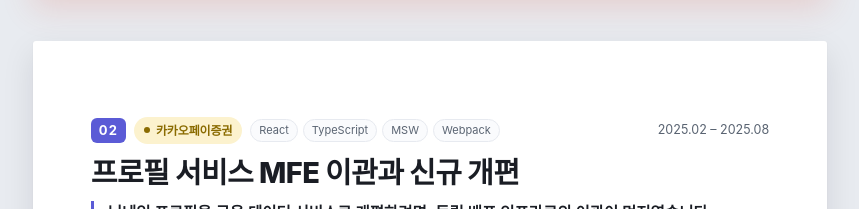
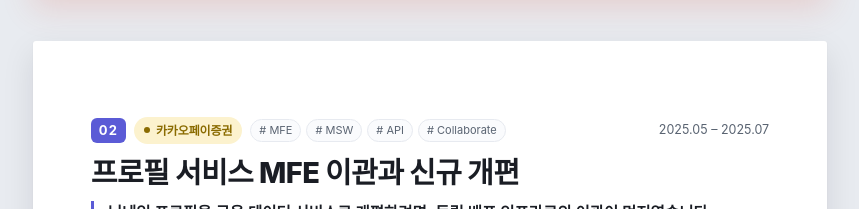
Before and after one commit to vi-wolhwa/portfolio, a React (Vite) app: page / in a window 1280 px wide. Shown: the part 2340-2549 px from the top of the page, without its empty margins (210-1069 px from the left). Built offline with nearby package versions, Linux system fonts and the light colour scheme; a web font is replaced by a local one.

Commit message:
v2.4.0 ─ 전체 프로젝트 태그 입력

```diff
--- a/src/data/projects.ts
+++ b/src/data/projects.ts
@@ -37,8 +37,8 @@ export const projects: Project[] = [
     tagline:
       '가장 중요한 페이지가 느렸던 근본 원인을 찾아, 데이터와 렌더링 우선순위를 재설계했습니다.',
     role: 'Frontend · 인턴',
-    period: '2025.02 – 2025.08',
-    stack: ['Next.js', 'React 18', 'TypeScript', 'React-query', 'MyAxios'],
+    period: '2025.04 – 2025.07',
+    stack: ['# SSR', '# React-query', '# Hydration', '# startTransition'],
     refs: [
       {
         kind: 'docs',
@@ -84,8 +84,8 @@ export const projects: Project[] = [
     tagline:
       '닉네임 프로필을 금융 데이터 서비스로 개편하려면, 독립 배포 인프라로의 이관이 먼저였습니다.',
     role: 'Frontend · 인턴',
-    period: '2025.02 – 2025.08',
-    stack: ['React', 'TypeScript', 'MSW', 'Webpack'],
+    period: '2025.05 – 2025.07',
+    stack: ['# MFE', '# MSW', '# API', '# Collaborate'],
     refs: [
       {
         kind: 'docs',
@@ -135,8 +135,8 @@ export const projects: Project[] = [
     tagline:
       '컴포넌트가 데이터 출력과 권한 판단을 동시에 떠안지 않도록, 두 책임을 구조적으로 분리했습니다.',
     role: 'Frontend · 인턴',
-    period: '2025.02 – 2025.08',
-    stack: ['React', 'TypeScript', 'React-query'],
+    period: '2025.05 – 2025.07',
+    stack: ['# Access Control', '# SoC', '# CustomHook'],
     refs: [
       {
         kind: 'docs',
@@ -171,6 +171,8 @@ export const projects: Project[] = [
       result: '새 조건 추가돼도 컴포넌트 불변 (다만 데이터 신선도는 트레이드오프)',
     },
   },
+
+  // ── 04 · 코드 리뷰 생산성 크롬 익스텐션 ──────────────────────────────────────────
   {
     id: 'code-review-chrome-extension',
     order: 4,
@@ -178,8 +180,8 @@ export const projects: Project[] = [
     title: '코드 리뷰 생산성 크롬 익스텐션',
     tagline: '정책으로는 못 풀던 GitHub의 한계를, 크롬 익스텐션으로 해결했습니다.',
     role: 'Frontend · 인턴',
-    period: '2025.02 – 2025.08',
-    stack: ['TypeScript', 'Chrome Extension', 'GitHub API', 'Manifest V3'],
+    period: '2025.05 – 2025.07',
+    stack: ['# Code Review', '# Chrome Extension', '# GitHub API'],
     refs: [
       {
         kind: 'docs',
@@ -218,6 +220,8 @@ export const projects: Project[] = [
       result: '리뷰 기한 만료 PR 50%+ 감소, 사내 FE 챕터 배포',
     },
   },
+
+  // ── 05 · responsive-keepalive ─ 반응형 트리 전환 상태 보존 라이브러리 ──────────────────────────────────────────
   {
     id: 'responsive-keepalive',
     order: 5,
@@ -226,7 +230,7 @@ export const projects: Project[] = [
     tagline: '브레이크포인트마다 다른 트리를 렌더링해도, 상태는 잃지 않도록 만들었습니다.',
     role: 'Frontend · 개인',
     period: '2026.05 – 2026.06',
-    stack: ['React 19.2', 'TypeScript', 'tsup', 'Vitest'],
+    stack: ['# NPM Package', '# Adaptive UI', '# Keep-Alive', '# Activity'],
     refs: [
       { kind: 'github', url: 'https://github.com/AudeModo/audemodo-responsive-keepalive' },
       { kind: 'npm', url: 'https://www.npmjs.com/package/@audemodo/responsive-keepalive' },
@@ -262,6 +266,7 @@ export const projects: Project[] = [
       result: '97개 테스트·98.6% 커버리지, 0 런타임 의존성으로 npm 배포',
     },
   },
+
   // ── 06 · Evenly (Evenly팀 프로젝트) · service 레이아웃 ────────────────────────
   {
     id: 'evenly',
@@ -275,7 +280,7 @@ export const projects: Project[] = [
       '여행·모임 지출을 모아 “누가 누구에게 얼마”를 최소 송금으로 정리해주는 더치페이 서비스입니다. 정산 계산은 서버가 맡고 있어, 저는 의도적으로 프론트엔드의 핵심 역량 — 재사용 가능한 UI 추상화와 HTTP·인증 설계 — 을 끝까지 밀어붙이는 것을 이 프로젝트의 목표로 삼았습니다.',
     role: 'Frontend',
     period: '2025.06 – 진행 중',
-    stack: ['React', 'TypeScript', 'React-query', 'axios', 'Zustand', 'Vite'],
+    stack: ['# Imperative Overlay', '# Single-flight', '# Runtime Guard'],
     refs: [{ kind: 'github', url: 'https://github.com/EvenlyTeam/evenly-frontend' }],
     highlights: [
       {
@@ -326,7 +331,7 @@ export const projects: Project[] = [
       '자주 쓰는 코드를 매번 이전 프로젝트에서 뒤지던 개발자를 위해, 코드 템플릿을 저장하고 빠르게 검색·재사용하는 서비스입니다. 프론트엔드 3인·백엔드 5인이 실사용 서비스로 배포했고, 저는 프론트엔드 개발자로 참여했습니다.',
     role: 'Frontend · FE 3인 · BE 5인',
     period: '2024.07 – 2024.11',
-    stack: ['React', 'TypeScript', 'Webpack', 'Emotion', 'CodeMirror'],
+    stack: ['# Tree Shaking', '# Code Splitting', '# Design System', '# Accessibility'],
     refs: [
       { kind: 'github', url: 'https://github.com/woowacourse-teams/2024-code-zap' },
       {
```
